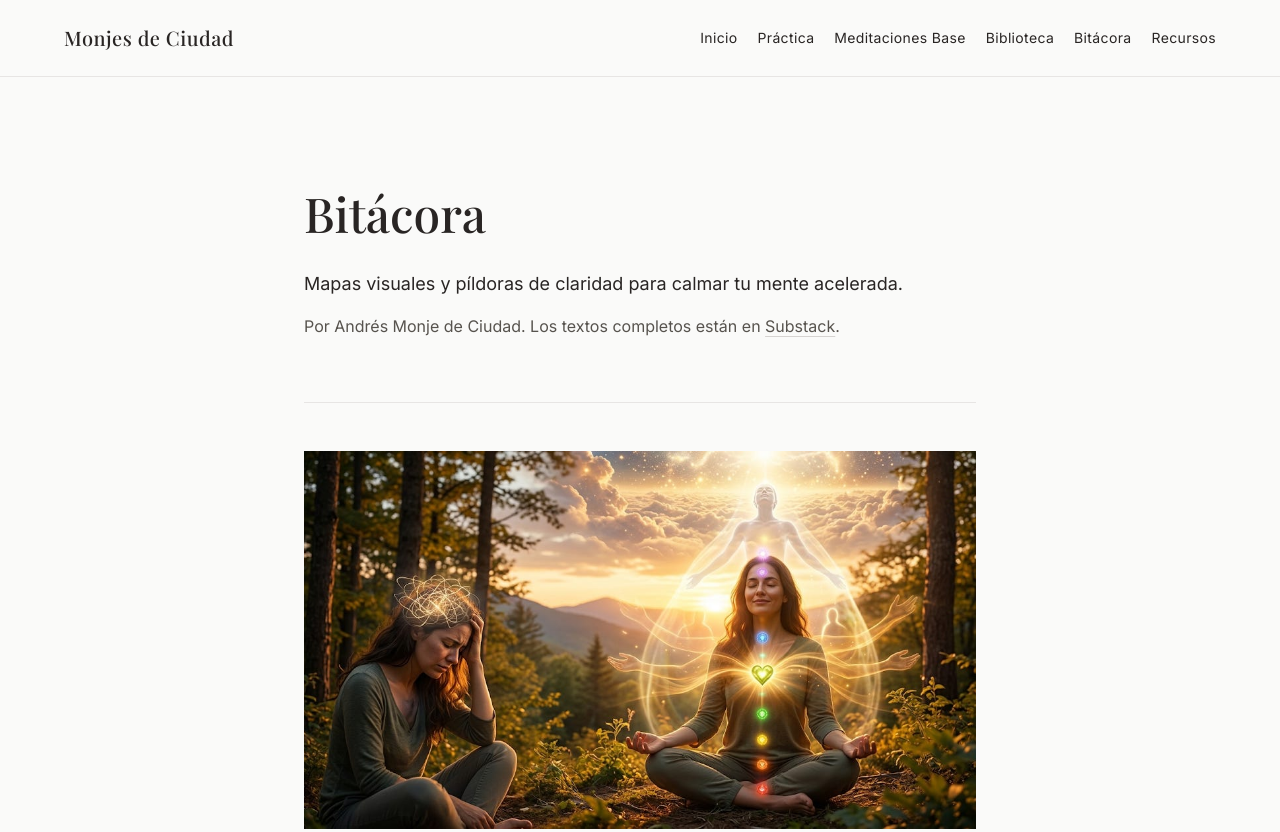
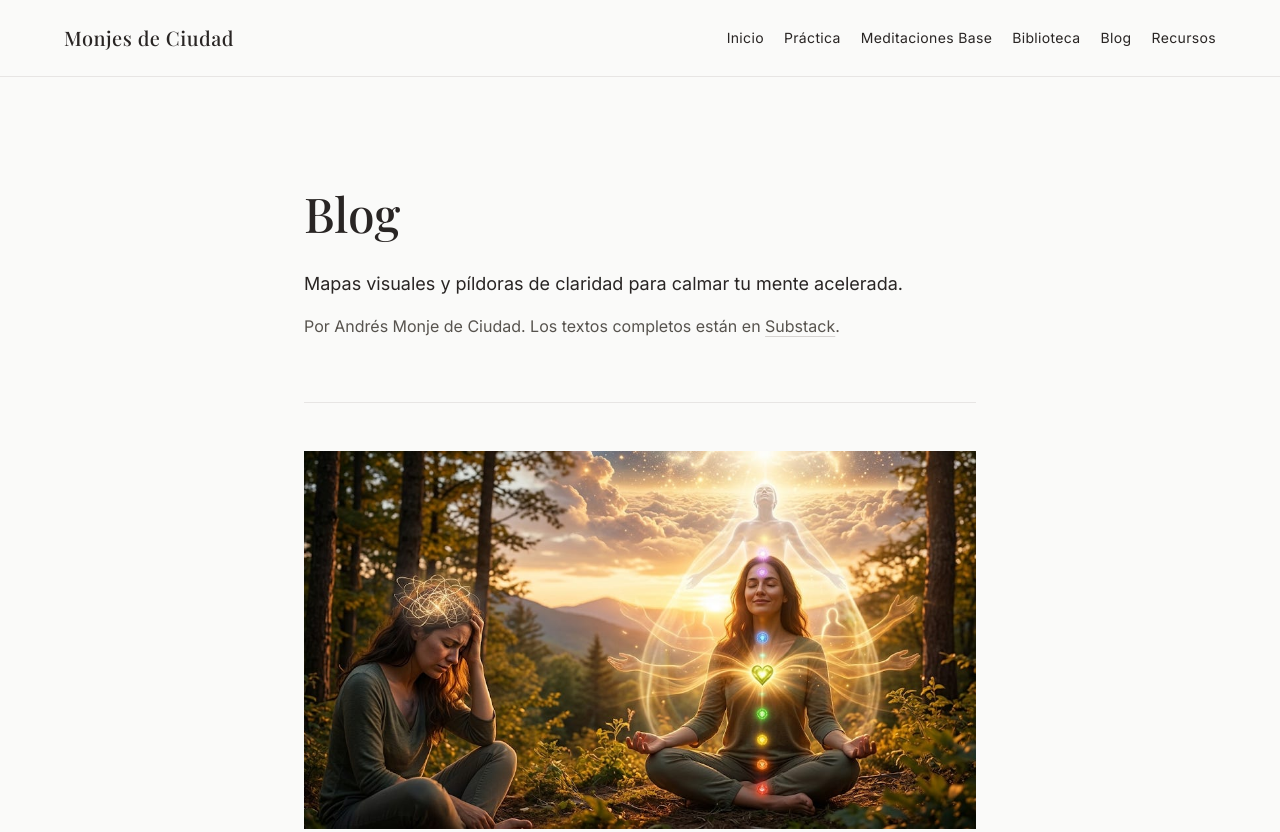
Before and after one commit to andres-silva-zamorano/monjes-de-ciudad, a plain HTML site: page bitacora/index.html in a window 1280 px wide. Shown: the top 832 px of the page. Drawn offline with nearby package versions, Linux system fonts and the light colour scheme.

Commit message:
Renombra Bitácora a Blog en el menú y en la página.
Co-authored-by: Cursor <cursoragent@cursor.com>

```diff
--- a/bitacora/index.html
+++ b/bitacora/index.html
@@ -6,7 +6,7 @@
   <link rel="icon" href="../images/favicon.ico" sizes="any" />
   <link rel="icon" href="../images/favicon.png" type="image/png" />
   <link rel="apple-touch-icon" href="../images/apple-touch-icon.png" />
-  <title>Bitácora — Monjes de Ciudad</title>
+  <title>Blog — Monjes de Ciudad</title>
   <link rel="preconnect" href="https://fonts.googleapis.com" />
   <link rel="preconnect" href="https://fonts.gstatic.com" crossorigin />
   <link href="https://fonts.googleapis.com/css2?family=Inter:wght@400;500&family=Playfair+Display:wght@500;600&display=swap" rel="stylesheet" />
@@ -41,7 +41,7 @@
           <a class="transition-colors duration-300 hover:text-stone-500" href="../index.html#practica">Práctica</a>
           <a class="transition-colors duration-300 hover:text-stone-500" href="../practica/">Meditaciones Base</a>
           <a class="transition-colors duration-300 hover:text-stone-500" href="../biblioteca/">Biblioteca</a>
-          <a class="transition-colors duration-300 hover:text-stone-500" href="../bitacora/">Bitácora</a>
+          <a class="transition-colors duration-300 hover:text-stone-500" href="../bitacora/">Blog</a>
           <a class="transition-colors duration-300 hover:text-stone-500" href="../recursos/">Recursos</a>
         </div>
       </details>
@@ -52,7 +52,7 @@
           <a class="transition-colors duration-300 hover:text-stone-500" href="../index.html#practica">Práctica</a>
           <a class="transition-colors duration-300 hover:text-stone-500" href="../practica/">Meditaciones Base</a>
           <a class="transition-colors duration-300 hover:text-stone-500" href="../biblioteca/">Biblioteca</a>
-          <a class="transition-colors duration-300 hover:text-stone-500" href="../bitacora/">Bitácora</a>
+          <a class="transition-colors duration-300 hover:text-stone-500" href="../bitacora/">Blog</a>
           <a class="transition-colors duration-300 hover:text-stone-500" href="../recursos/">Recursos</a>
         </div>
       </div>
@@ -61,7 +61,7 @@
 
   <main class="px-8 py-20 md:px-16 md:py-28">
     <div class="mx-auto max-w-2xl">
-      <h1 class="font-serif text-4xl md:text-5xl">Bitácora</h1>
+      <h1 class="font-serif text-4xl md:text-5xl">Blog</h1>
       <p class="mt-8 text-lg leading-relaxed">Mapas visuales y píldoras de claridad para calmar tu mente acelerada.</p>
       <p class="mt-4 text-stone-600">Por Andrés Monje de Ciudad. Los textos completos están en <a class="underline decoration-stone-300 underline-offset-4 transition-colors duration-300 hover:text-stone-500" href="https://monjesdeciudad.substack.com/">Substack</a>.</p>
 
```
Also changed, not shown: biblioteca/index.html (+2 -2 lines), cruz-de-buda/index.html (+2 -2 lines), index.html (+2 -2 lines), practica/index.html (+2 -2 lines), recursos/index.html (+2 -2 lines).
